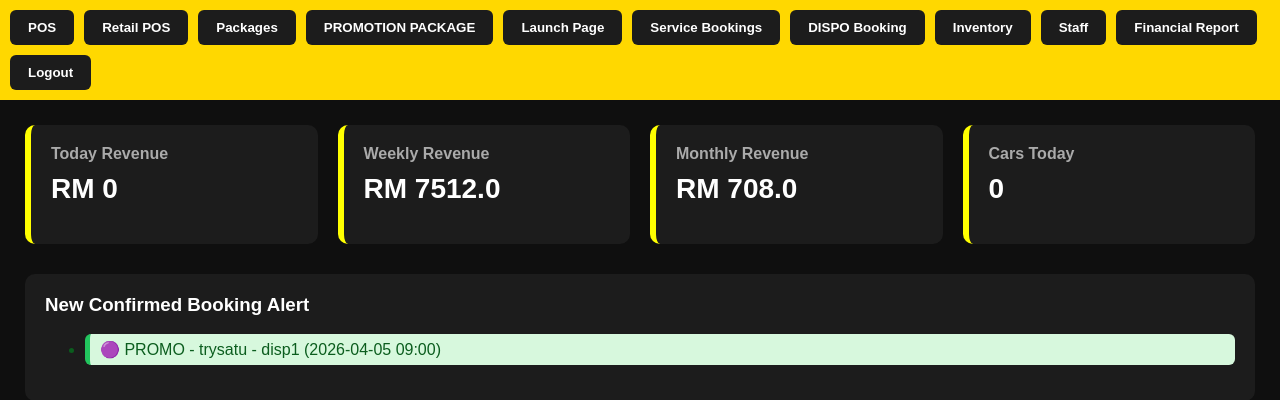
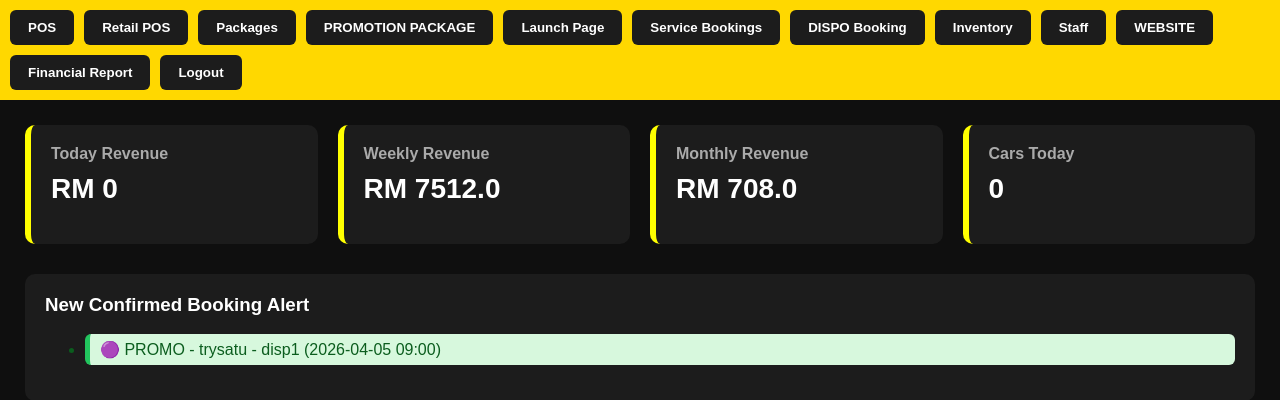
Before and after one commit to effiena/shinemaster-system, a Flask app: page /dashboard in a window 1280 px wide. Shown: the part 58-458 px from the top of the page. Run offline with Flask 3, Linux system fonts and the light colour scheme; a user stored in the database is signed in; data comes from the database, SQL or seed files in the repository; some libraries are stand-ins or nearby versions.

Commit message:
add button website

```diff
--- a/templates/dashboard.html
+++ b/templates/dashboard.html
@@ -176,6 +176,8 @@ color:#aaa;
 <a href="/inventory"><button>Inventory</button></a>
 
 <a href="/staff"><button>Staff</button></a>
+
+<a href="/web"><button>WEBSITE</button></a>
 
 <a href="/finance"><button>Financial Report</button></a>
 
```
